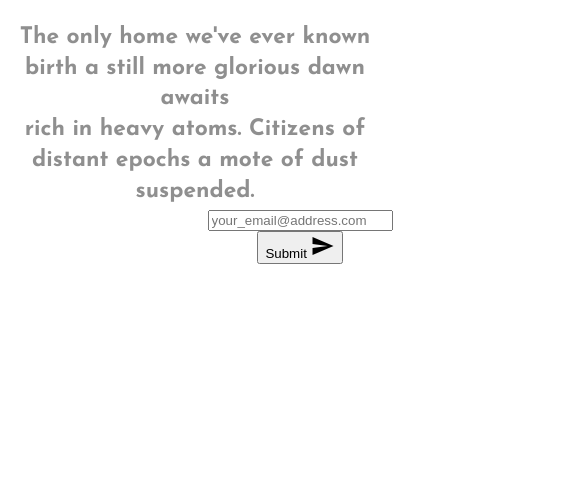
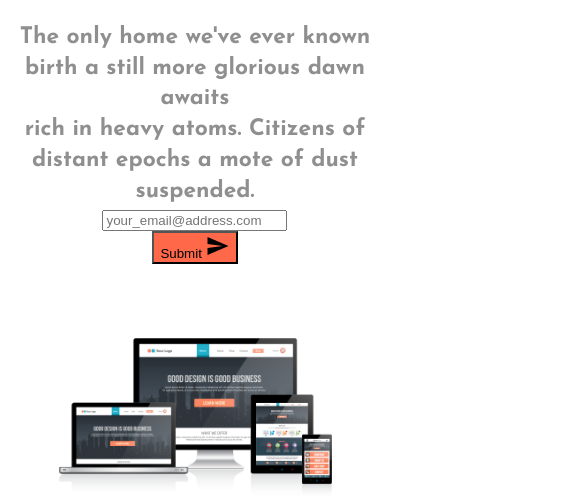
Before and after one commit to swampcamel/vpba, a website built with webpack: page src/home.html in a window 390 px wide. Shown: the part 483-985 px from the top of the page, 585 px wide, since content can reach past the window. Before the commit the page ends 844 px from the top, so only its background shows below. Built offline with nearby package versions, Linux system fonts and the light colour scheme.

Commit message:
add image to complete hero section

```diff
--- a/src/home.html
+++ b/src/home.html
@@ -13,7 +13,7 @@
   </head>
   <body>
  <div class="navbar-fixed">
-    <nav class="transparent z-depth-0">
+    <nav class="white z-depth-0">
       <div class="nav-wrapper">
         <a href="home.html" class="brand-logo"><img src="img/logo-dark.png"></a>
         <ul class="right hide-on-med-and-down">
@@ -33,11 +33,14 @@
         <div class="input-field inline">
             <input id="email_input" type="email" class="validate" placeholder="your_email@address.com">
         </div>
-        <button class="btn waves-effect waves-light" type="submit" name="action">Submit
+        <button class="btn waves-effect waves-yellow" type="submit" name="action">Submit
           <i class="material-icons right">send</i>
         </button>
       </form>
     </div>
+    <div class="device-image">
+      <img src="img/devices-example.png" width="70%">
+    </div>
   </div>
 </body>
 </html>
--- a/src/scss/input.scss
+++ b/src/scss/input.scss
@@ -172,25 +172,33 @@ nav ul a {
     padding-top: 42px;
     max-width: 1200px;
   }
-  form {
+  .signup-field form {
+    width: 600px;
+    display: flex;
+    justify-content: space-around;
+    align-items: center;
+    margin-left: auto;
+    margin-right: auto;
     line-height: 1rem;
     .inline {
       width: 400px;
     }
-  }
-  .signup-field form {
-      width: 600px;
-      display: flex;
-      justify-content: space-around;
-      align-items: center;
-      margin-left: auto;
-      margin-right: auto;
+    button {
+      background-color: $accent-1;
+    }
   }
 }
 
+.device-image {
+  padding-top: 74px;
+}
+
 @media screen and (max-width: 600px) {
-  .signup-field form {
+  .home-hero .signup-field form {
     width: 90%;
     flex-direction: column;
+    .inline {
+      width: 90%;
+    }
   }
 }
```
Also changed, not shown: src/img/devices-example.png (renamed from img/devices-example.png).
